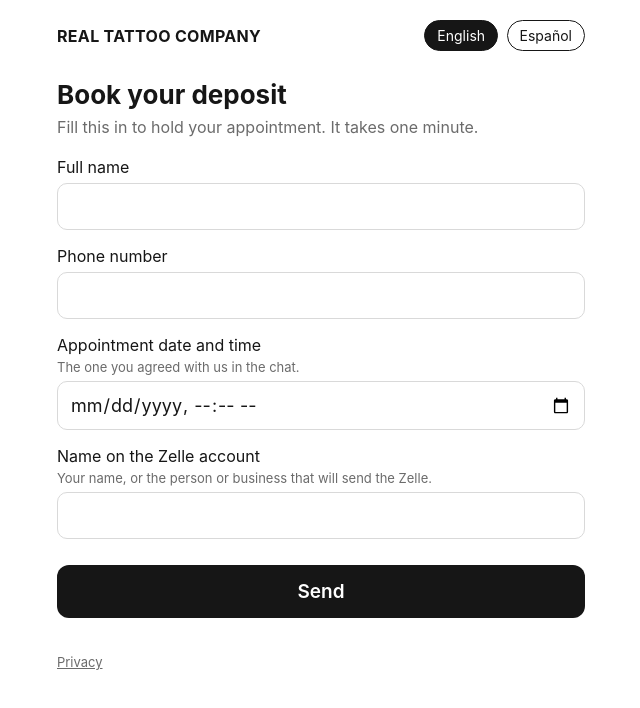
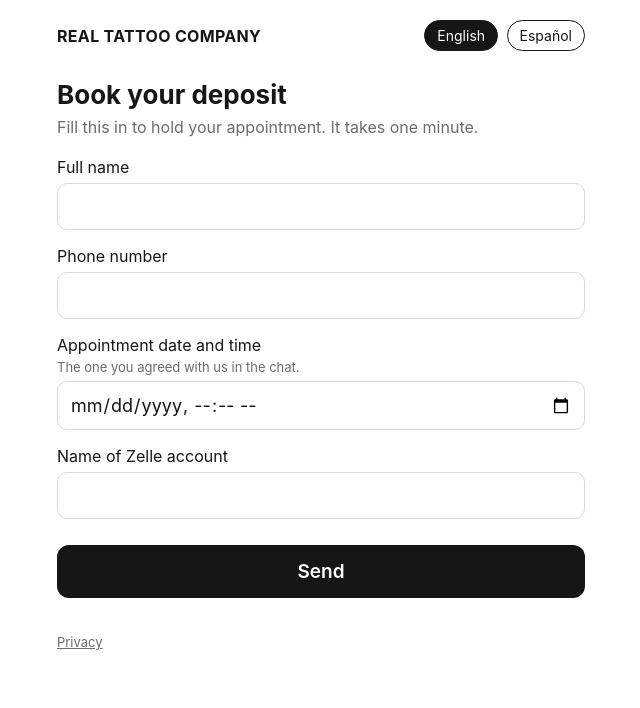
Before and after one commit to alejotangredi09/allclear-legal, a plain HTML site: page realtattoo/deposit.html in a window 1280 px wide. Shown: the whole page, without its empty margins (319-959 px from the left). Drawn offline with Linux system fonts and the light colour scheme.

Commit message:
Deposit form: label 'Name of Zelle account', no helper text
Co-Authored-By: Claude Opus 5.5 <noreply@anthropic.com>
Claude-Session: https://claude.ai/code/session_01PJhqYpMeh7w8bZoMbjGTeU

```diff
--- a/realtattoo/deposit.html
+++ b/realtattoo/deposit.html
@@ -56,7 +56,6 @@
       <input id="cita" name="cita" type="datetime-local" required>
 
       <label for="titular" data-t="titular"></label>
-      <small data-t="titularAyuda"></small>
       <input id="titular" name="titular" autocomplete="off" required>
 
       <div class="oculto" aria-hidden="true"><label for="web">Website</label><input id="web" name="web" tabindex="-1" autocomplete="off"></div>
@@ -76,16 +75,16 @@
       en: {
         titulo: 'Book your deposit', intro: 'Fill this in to hold your appointment. It takes one minute.',
         nombre: 'Full name', telefono: 'Phone number', cita: 'Appointment date and time',
-        citaAyuda: 'The one you agreed with us in the chat.', titular: 'Name on the Zelle account',
-        titularAyuda: 'Your name, or the person or business that will send the Zelle.', enviar: 'Send', enviando: 'Sending…',
+        citaAyuda: 'The one you agreed with us in the chat.', titular: 'Name of Zelle account',
+        enviar: 'Send', enviando: 'Sending…',
         ok: "Thank you. We'll send you the studio's Zelle details in the chat.", error: 'It could not be sent. Please try again or message us on Instagram.',
         telefonoMal: 'Please check the phone number (10 digits).', privacidad: 'Privacy'
       },
       es: {
         titulo: 'Reserva con depósito', intro: 'Rellena esto para reservar tu cita. Es un minuto.',
         nombre: 'Nombre y apellido', telefono: 'Teléfono', cita: 'Fecha y hora de la cita',
-        citaAyuda: 'La que acordaste con nosotros por el chat.', titular: 'Titular de la cuenta de Zelle',
-        titularAyuda: 'Tu nombre, o el de la persona o empresa que enviará el Zelle.', enviar: 'Enviar', enviando: 'Enviando…',
+        citaAyuda: 'La que acordaste con nosotros por el chat.', titular: 'Nombre de la cuenta de Zelle',
+        enviar: 'Enviar', enviando: 'Enviando…',
         ok: 'Gracias. Te enviaremos los datos de Zelle del estudio por el chat.', error: 'No se pudo enviar. Inténtalo otra vez o escríbenos por Instagram.',
         telefonoMal: 'Revisa el teléfono (10 dígitos).', privacidad: 'Privacidad'
       }
```
